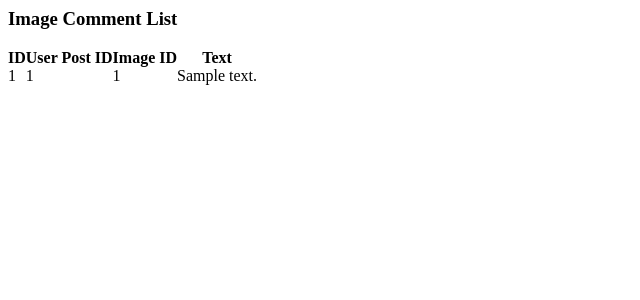
After one commit to ScottConnor-BHG/dinkly_user, a PHP site: template apps/admin/modules/user/views/image_comments.php in a window 1280 px wide. The commit adds this page. Shown: the top 300 px of the page, without its empty margins (0-640 px from the left). Run offline with PHP 8.4, Linux system fonts and the light colour scheme; the template is opened without the code that fills it: most values are stand-ins (such as "Sample title", 1, 10 or a date in 2020).

Commit message:
added image comments

```diff
--- /dev/null
+++ b/apps/admin/modules/user/views/image_comments.php
@@ -0,0 +1,27 @@
+<h3> Image Comment List</h3>
+<div class="jumbotron">
+<table cellpadding="0" cellspacing="0" border="0" class="table table-striped table-bordered" id="admin-user-list">
+  <thead>
+    <tr>
+      <th>ID</th>
+      <th>User Post ID</th>
+      <th>Image ID</th>
+      <th>Text</th>
+    </tr>
+  </thead>
+  <tbody>
+    <?php if(isset($image_comments)): ?>
+    <?php foreach($image_comments as $pos => $comment): ?>
+    <tr class="<?php echo ($pos % 2 == 0) ? 'odd' : 'even'; ?>">
+      <td><?php echo $comment->getId(); ?></td>
+      <td><?php echo $comment->getUserId(); ?></td>
+      <td><?php echo $comment->getImageId(); ?></td>
+      <td><?php echo $comment->getText(); ?></td>
+    </tr>
+    <?php endforeach; ?>
+  <?php endif; ?>
+  </tbody>
+</table>
+
+
+</div>
--- a/apps/admin/modules/user/views/upload_file.php
+++ b/apps/admin/modules/user/views/upload_file.php
@@ -33,8 +33,10 @@ enctype="multipart/form-data" >
         <td><?php echo $image->getUpdatedAt(); ?></td>
         <td><?php echo $image->getTitle(); ?></td>
         <td><?php echo $image->getHash(); ?></td>
-        <td><a class="delete-image" data-hash="<?php echo $image->getHash(); ?>" data-title="<?php echo $image->getTitle(); ?>"><span class="glyphicon glyphicon-remove"></span></a>
+        <td>
             <a class="view-image" data-hash="<?php echo $image->getHash(); ?>" data-title="<?php echo $image->getTitle(); ?>"data-toggle="modal" data-target="#myModal"><span class="glyphicon glyphicon-eye-open"></span></a>
+            <a class="image-comments" href="/admin/user/image_comments/id/<?php echo $image->getId();?>" data-hash="<?php echo $image->getHash(); ?>" data-title="<?php echo $image->getTitle(); ?>"><span class="glyphicon glyphicon-comment"></span></a>
+            <a class="delete-image" data-hash="<?php echo $image->getHash(); ?>" data-title="<?php echo $image->getTitle(); ?>"><span class="glyphicon glyphicon-remove"></span></a>
         </td>
       </tr>
       <?php endforeach; ?>
--- /dev/null
+++ b/classes/models/custom/ImageComment.php
@@ -0,0 +1,6 @@
+<?php
+
+class ImageComment extends BaseImageComment
+{
+
+}
--- /dev/null
+++ b/config/schemas/admin/ImageComment.yml
@@ -0,0 +1,6 @@
+table_name: image_comment
+registry:
+  - id
+  - image_id: { type: int, length: 255, allow_null: false }
+  - user_id: { type: int, length: 255, allow_null: false }
+  - text: { type: varchar, length: 1024, allow_null: false }
```
Also changed, not shown: apps/admin/modules/user/UserController.php (+8 -1 lines), classes/models/custom/ImageCommentCollection.php (added, +17 -0 lines).
